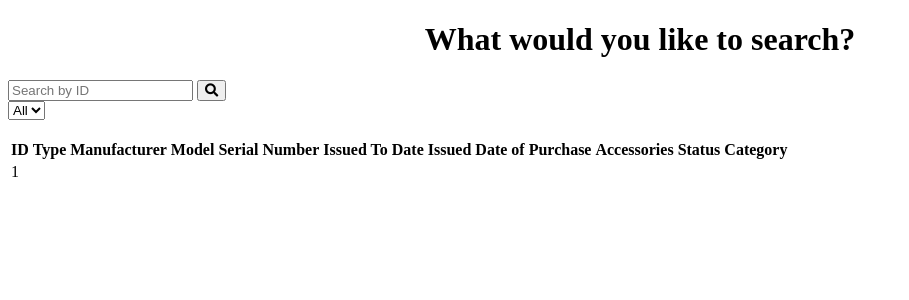
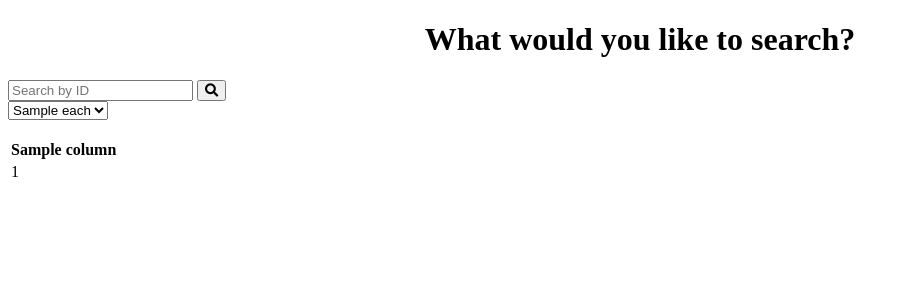
Before and after one commit to TainaMalave/st-remy-fire-department-iis, a Flask app: template app/templates/search.html in a window 1280 px wide. Shown: the top 300 px of the page, without its empty margins (0-909 px from the left). Run offline with Flask 2, Linux system fonts and the light colour scheme; the template is opened without the code that fills it: most values are stand-ins (such as "Sample title", 1, 10 or a date in 2020); some libraries are stand-ins or nearby versions.

Commit message:
Switching things in search function

```diff
--- a/app/templates/search.html
+++ b/app/templates/search.html
@@ -20,21 +20,14 @@
   <body>
     <h1><center>What would you like to search?</center></h1>
     <form class="example" method="post" action="" >
-      <input type="text" placeholder="Search by ID" name="inventory" />
+      <input type="text" placeholder="Search by ID" name="search" />
       <button type="submit"><i class="fa fa-search"></i>
       </button>
       <div class="select">
-        <select name="categories" class="filter-categories">
-          <option value="all">All</option>
-          {%for item in category%}
-            <option value="{{item[0]}}">{{item[0]}}</option>
+        <select name="category_dropdown" id="category_dropdown">
+          {% for each in category_dropdown %}
+          <option value="{{each}}">{{each}}</option>
           {% endfor %}
-
-         <!--  <option value="all">All</option>
-          <option value="Radio">Radios</option>
-          <option value="Pager">Pagers</option>
-          <option value="Power Supply">Power Supply</option>
-          <option value="Personnel">Personnel</option> -->
         </select>
       </div>
     </form>
@@ -42,24 +35,17 @@
       <table>
         <thead>
           <tr>
-            <th>ID</th>
-            <th>Type</th>
-            <th>Manufacturer</th>
-            <th>Model</th>
-            <th>Serial Number</th>
-            <th>Issued To</th>
-            <th>Date Issued</th>
-            <th>Date of Purchase</th>
-            <th>Accessories</th>
-            <th>Status</th>
-            <th>Category</th>
+            {% for column in columns %}
+                <th>{{ column }}</th>
+            {% endfor %}
           </tr>
         </thead>
         <center>
+
           {% for item in data %}
                 <tr>
                   {%for i in range(0, item|length)%}
-                  <td>{{item[i]}}</td>
+                  <td>{{ item[i]|e }}</td>
                   {% endfor %}
                     </br>
                 </tr>
@@ -67,7 +53,5 @@
         </center>
       </table>
     </div>
-
-    <script src="/static/js/script.js"></script>
   </body>
 </html>
```
